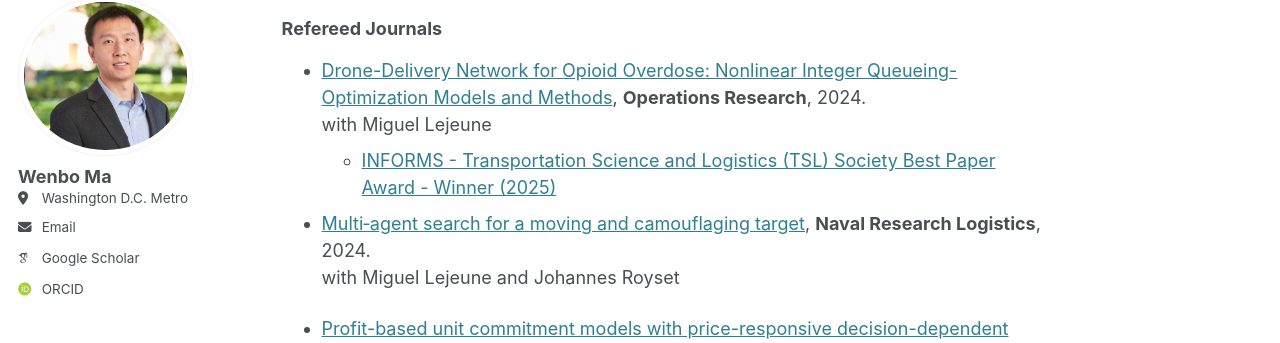
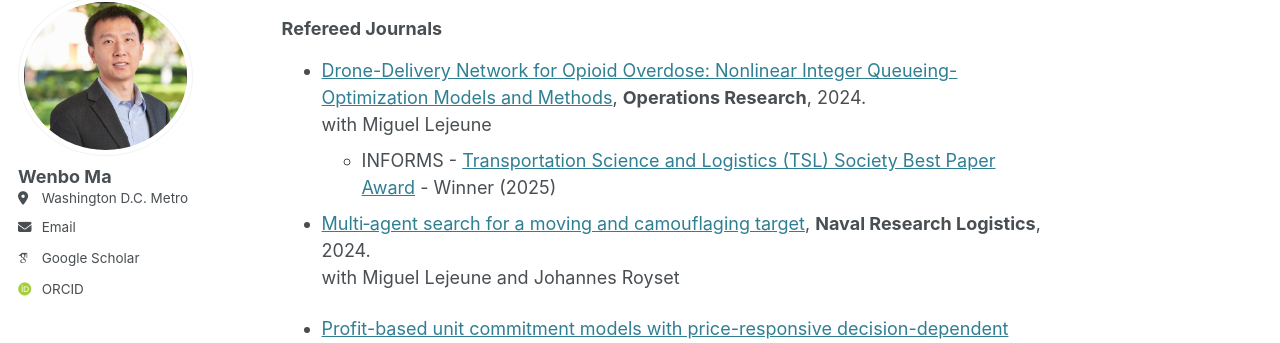
Before and after one commit to wenbo5565/wenbo5565.github.io, a Jekyll site: the page built from _pages/about.md, in a window 1280 px wide and 900 px high, scrolled down 1162 px. Shown: the part 110-453 px from the top of the window. Built offline with Jekyll 4.4.1, drawn with Linux system fonts in a browser that asks for light colours; some web fonts are replaced.

```diff
--- a/_pages/about.md
+++ b/_pages/about.md
@@ -26,7 +26,7 @@ Outside of work, I enjoy playing and watching sports — particularly tennis, sw
 ### Refereed Journals
 - [Drone-Delivery Network for Opioid Overdose: Nonlinear Integer Queueing-Optimization Models and Methods](https://pubsonline.informs.org/doi/10.1287/opre.2022.0489), **Operations Research**, 2024. \
    with Miguel Lejeune
-  - [INFORMS - Transportation Science and Logistics (TSL) Society Best Paper Award - Winner (2025)](https://www.informs.org/Recognizing-Excellence/Community-Prizes/Transportation-Science-and-Logistics-Section/Best-Paper-Award)
+  - INFORMS - [Transportation Science and Logistics (TSL) Society Best Paper Award](https://www.informs.org/Recognizing-Excellence/Community-Prizes/Transportation-Science-and-Logistics-Section/Best-Paper-Award) - Winner (2025)
   <!-- - GW Today: [Drones Could Transform Emergency Response to Opioid Overdoses](https://gwtoday.gwu.edu/drones-could-transform-emergency-response-opioid-overdoses) -->
 
 - [Multi‐agent search for a moving and camouflaging target](https://onlinelibrary.wiley.com/doi/abs/10.1002/nav.22160), **Naval Research Logistics**, 2024. \
```
